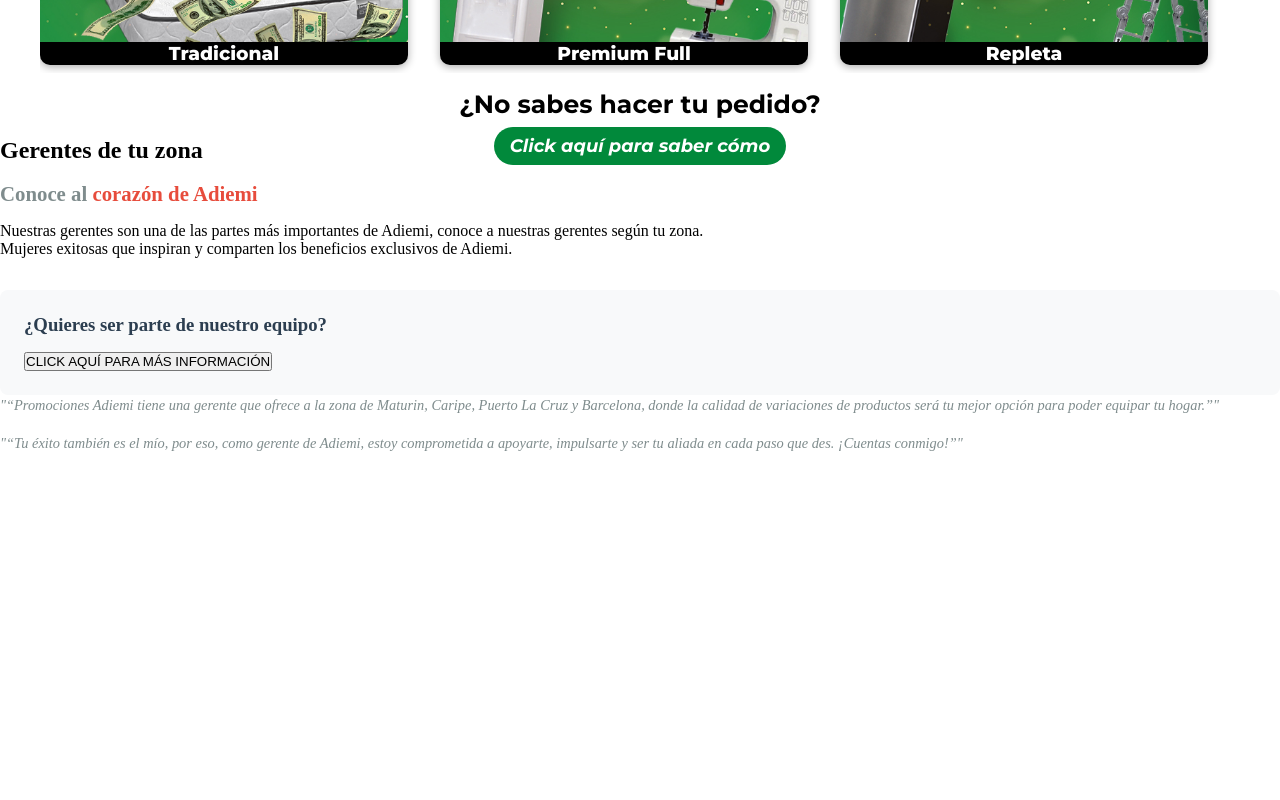
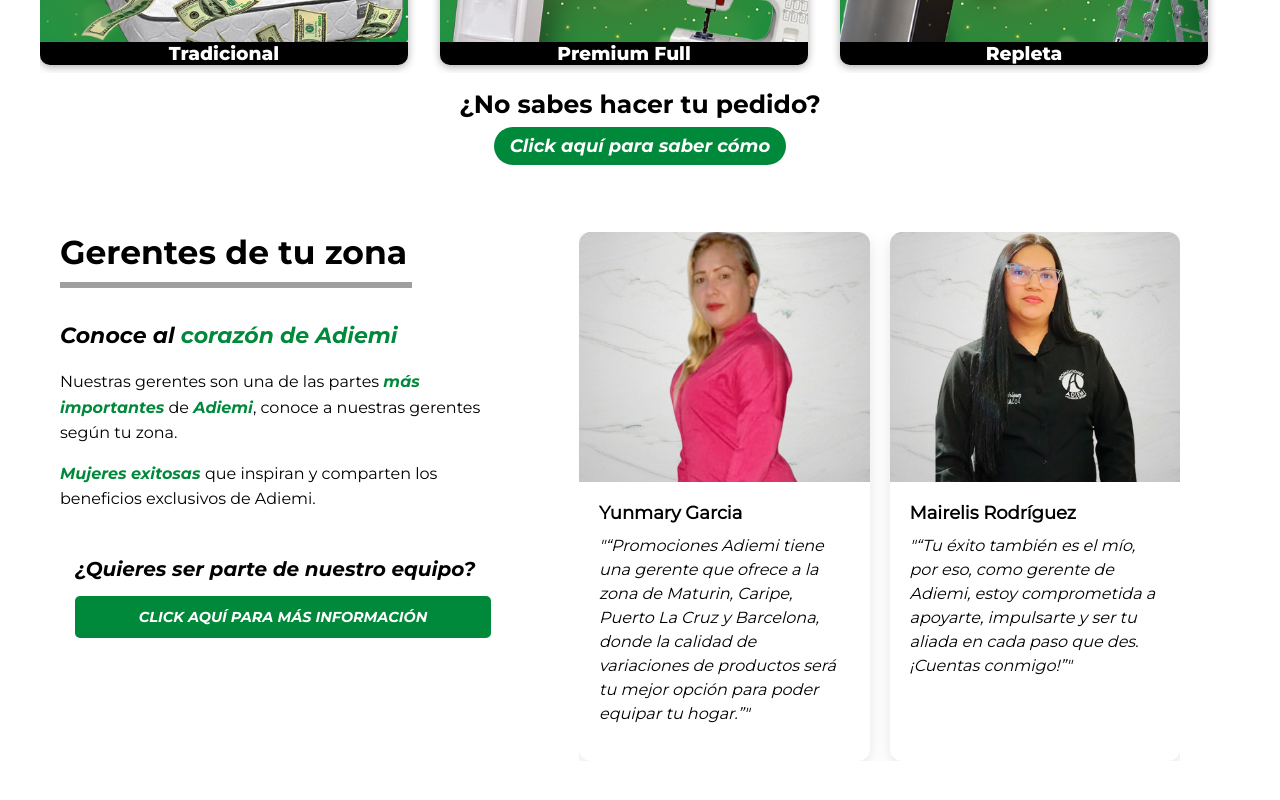
Before and after one commit to GarWox/adiemi, a React (Vite) app in the folder frontend/: page / in a window 1280 px wide. Shown: the part 1206-2006 px from the top of the page. Built offline with nearby package versions, Linux system fonts and the light colour scheme.

Commit message:
parte de gerentes

```diff
--- a/frontend/src/assets/styles/advisorHome.css
+++ b/frontend/src/assets/styles/advisorHome.css
@@ -1,10 +1,10 @@
 @font-face {
-  font-family: "bold";
-  src: url("../../assets/fonts/Montserrat-Bold.ttf");
+  font-family: "extraBoldItalic";
+  src: url("../../assets/fonts/Montserrat-ExtraBoldItalic.ttf");
 }
 @font-face {
-  font-family: "mediumItalic";
-  src: url("../../assets/fonts/Montserrat-MediumItalic.ttf");
+  font-family: "semiBoldItalic";
+  src: url("../../assets/fonts/Montserrat-SemiBoldItalic.ttf");
 }
 @font-face {
   font-family: "boldItalic";
@@ -22,230 +22,241 @@
 }
 
 @font-face {
-  font-family: "semiBoldItalic";
-  src: url("../../assets/fonts/Montserrat-SemiBoldItalic.ttf");
+  font-family: "Bold";
+  src: url("../../assets/fonts/Montserrat-Bold.ttf");
 }
-
-@font-face {
-  font-family: "italic";
-  src: url("../../assets/fonts/Montserrat-Italic.ttf");
-}
-
 :root {
   --black: #000;
   --white: #fff;
-  --gray: #9f9f9f;
+  --gray: #b6afaf;
   --lightGray: #f7f7f7;
   --green: #01893b;
+  --red: #b11b0a;
+  --lightRed: #e74c3c;
+}
+/* Estilos generales para la sección de gerentes */
+.managerSection {
+  max-width: 1200px;
+  margin: 40px auto;
+  padding: 55px 20px 0px 20px;
+  font-family: 'montserrat';
 }
 
-/* Estructura principal */
-.advisor-section {
-  max-width: 1200px;
-  margin: 3rem auto;
-  padding: 0 1rem;
+.managerContainer {
+  display: flex;
+  flex-wrap: wrap;
+  gap: 30px;
+  justify-content: space-between;
+  margin-bottom: 20px;
 }
 
-/* MANAGER INFO */
-
-.advisor-container {
-  display: flex;
-  gap: 2rem;
+/* Sección informativa (40% ancho) */
+.managerInfo {
+  flex: 0 0 calc(40% - 15px);
+  min-width: 300px;
 }
 
-.advisor-info {
-  flex: 0 0 40%;
-  padding: 1rem;
-}
-
-.advisor-carousel-wrapper {
-  flex: 0 0 60%;
+.managerInfo h2 {
+  color: var(--black);
+  font-family: bold;
+  font-size: 33px;
+  margin-bottom: 10px;
   position: relative;
 }
 
-/* Estilos de la información */
-.advisor-info h2 {
-  font-size: 2rem;
-  color: #2c3e50;
-  margin-bottom: 1.5rem;
+.title-bar {
+  width: 22rem;
+  height: 6px;
+  background-color: var(--gray);
+  margin-bottom: 15px;
 }
 
 .title-secondary {
-  font-size: 1.3rem;
-  color: #7f8c8d;
-  margin-bottom: 1rem;
+  color: var(--black);
+  font-size: 22px;
+  margin-bottom: 20px;
+  font-family: 'boldItalic';
 }
 
-.title-secondary span {
-  color: #e74c3c;
-  font-weight: bold;
+.managerInfo span {
+  color: var(--green);
+  font-family: 'boldItalic';
 }
 
-.advisor-info p {
-  color: #555;
+.manager-description p {
+  margin-bottom: 15px;
   line-height: 1.6;
-  margin-bottom: 1rem;
+  color: var(--black);
 }
 
+/* Caja destacada */
 .highlight-box {
-  background: #f8f9fa;
-  padding: 1.5rem;
-  border-radius: 8px;
-  margin-top: 2rem;
+  padding: 15px 18px 15px 15px;
+  margin-top: 30px;
 }
 
 .highlight-box h3 {
-  color: #2c3e50;
-  margin-bottom: 1rem;
+  color: var(--black);
+  margin-bottom: 15px;
+  font-size: 20px;
+  font-family: 'boldItalic';
 }
 
-.cta-button {
-  background: #e74c3c;
-  color: white;
+.btn-more {
+  background-color: var(--green);
+  color: var(--white);
   border: none;
-  padding: 0.8rem 1.5rem;
+  padding: 12px 20px;
   border-radius: 5px;
-  font-weight: bold;
   cursor: pointer;
-  background: var(--green);
-  transition: all 0.3s;
+  transition: background-color 0.3s;
+  width: 100%;
+  font-family: 'boldItalic';
+  font-size: .9rem;
 }
 
-.cta-button:hover {
-  background: #c0392b;
+.btn-more:hover {
+  background-color: var(--black);
 }
 
-/* Estilos del carrusel */
-.advisor-cards-container {
-  display: flex;
-  gap: 1.5rem;
-  padding: 1rem 0;
+/* Carrusel de gerentes (60% ancho) */
+.managerCarrusel {
+  flex: 0 0 calc(60% - 15px);
+  min-width: 300px;
+  position: relative;
+  padding: 0 40px;
 }
 
-.advisor-card {
-  flex: 0 0 calc(50% - 0.75rem);
+.managerCardsContainer {
+  display: flex;
+  gap: 20px;
+  overflow: hidden;
+}
+
+/* Tarjetas de gerentes */
+.managerCard {
+  flex: 0 0 calc(50% - 10px);
   background: white;
-  border-radius: 8px;
+  border-radius: 12px;
   overflow: hidden;
-  box-shadow: 0 3px 10px rgba(0,0,0,0.1);
+  box-shadow: 0 5px 15px rgba(0, 0, 0, 0.1);
   transition: transform 0.3s;
 }
 
-.advisor-card:hover {
-  transform: translateY(-5px);
+.managerCard:hover {
+  transform: translateY(5px);
 }
 
-.advisor-image {
-  height: 350px;
-  background-size:contain;
-  background-repeat: no-repeat;
+.managerImage {
+  height: 250px;
+  background-size: cover;
   background-position: center;
+  position: relative;
 }
 
-.advisor-details {
-  padding: 1.5rem;
+.managerDetails {
+  padding: 20px;
 }
 
-.advisor-details h4 {
-  color: #2c3e50;
-  margin-bottom: 0.8rem;
-  font-size: 1.1rem;
+.managerDetails h4 {
+  color: var(--black);
+  margin-bottom: 10px;
+  font-size: 18px;
 }
 
 .testimonial {
-  color: #7f8c8d;
   font-style: italic;
+  color: var(--black);
   line-height: 1.5;
-  margin-bottom: 1rem;
-  font-size: 0.9rem;
+  margin-bottom: 15px;
 }
 
-.promoter {
-  color: #e74c3c;
-  font-weight: bold;
-  font-size: 0.9rem;
-}
 
 /* Flechas del carrusel */
 .carousel-arrow {
   position: absolute;
   top: 50%;
   transform: translateY(-50%);
-  background: rgba(255,255,255,0.9);
+  background: var(--green);
+  color: var(--lightGray);
   border: none;
   width: 40px;
   height: 40px;
   border-radius: 50%;
-  font-size: 1.2rem;
-  color: #e74c3c;
   cursor: pointer;
-  z-index: 10;
-  box-shadow: 0 2px 5px rgba(0,0,0,0.2);
-  transition: all 0.3s;
   display: flex;
   align-items: center;
   justify-content: center;
+  font-size: 18px;
+  font-weight: bold;
+  transition: background 0.3s;
+  z-index: 10;
 }
 
 .carousel-arrow:hover {
-  background: #e74c3c;
-  color: white;
+  background: var(--green);
 }
 
 .carousel-arrow.prev {
-  left: -20px;
+  left: 0;
 }
 
 .carousel-arrow.next {
-  right: -20px;
+  right: 0;
 }
 
-/* Indicadores */
-.carousel-indicators {
-  display: flex;
-  justify-content: center;
-  gap: 0.8rem;
-  margin-top: 2rem;
-}
-
-.indicator {
-  width: 10px;
-  height: 10px;
-  border-radius: 50%;
-  background: #ddd;
-  cursor: pointer;
-  transition: background 0.3s;
-}
-
-.indicator.active {
-  background: #e74c3c;
-}
-
-/* Responsive */
-@media (max-width: 768px) {
-  .advisor-container {
-    flex-direction: column;
-  }
-
-  .advisor-info,
-  .advisor-carousel-wrapper {
+/* Estilos responsive */
+@media (max-width: 992px) {
+  .managerInfo,
+  .managerCarrusel {
     flex: 0 0 100%;
   }
 
-  .advisor-cards-container {
-    flex-direction: column;
+  .managerCarrusel {
+    padding: 0 20px;
+  }
+}
+
+@media (max-width: 768px) {
+  .managerSection {
+    padding: 15px;
   }
 
-  .advisor-card {
+  .managerCard {
     flex: 0 0 100%;
-    margin-bottom: 1rem;
   }
 
-  .carousel-arrow.prev {
-    left: 10px;
+  .carousel-arrow {
+    width: 35px;
+    height: 35px;
+  }
+}
+
+@media (max-width: 576px) {
+  .managerInfo h2 {
+    font-size: 24px;
   }
 
-  .carousel-arrow.next {
-    right: 10px;
+  .title-secondary {
+    font-size: 19px;
+  }
+
+  .highlight-box {
+    padding: 15px;
+  }
+
+  .btn-more {
+    padding: 10px 15px;
+    font-size: 14px;
+  }
+
+  .managerImage {
+    height: 310px;
+  }
+
+  .carousel-arrow {
+    width: 30px;
+    height: 30px;
+    font-size: 16px;
   }
 }
--- /dev/null
+++ b/frontend/src/assets/styles/testsProduct.css
@@ -0,0 +1,197 @@
+@font-face {
+  font-family: "extraBoldItalic";
+  src: url("../../assets/fonts/Montserrat-ExtraBoldItalic.ttf");
+}
+@font-face {
+  font-family: "semiBoldItalic";
+  src: url("../../assets/fonts/Montserrat-SemiBoldItalic.ttf");
+}
+@font-face {
+  font-family: "boldItalic";
+  src: url("../../assets/fonts/Montserrat-BoldItalic.ttf");
+}
+
+@font-face {
+  font-family: "montserrat";
+  src: url("../../assets/fonts/Montserrat-Regular.ttf");
+}
+
+@font-face {
+  font-family: "ExtraBold";
+  src: url("../../assets/fonts/Montserrat-ExtraBold.ttf");
+}
+
+@font-face {
+  font-family: "Bold";
+  src: url("../../assets/fonts/Montserrat-Bold.ttf");
+}
+:root {
+  --black: #000;
+  --white: #fff;
+  --gray: #b6afaf;
+  --lightGray: #f7f7f7;
+  --green: #01893b;
+  --red: #b11b0a;
+  --lightRed: #e74c3c;
+}
+
+/* Contenedor principal */
+.full-container {
+  display: flex;
+  flex-direction: column;
+  max-width: 1200px;
+  margin: 60px auto 0 auto;
+  padding: 20px;
+}
+
+/* Para pantallas grandes: disposición lado a lado */
+@media (min-width: 768px) {
+  .full-container {
+    flex-direction: row;
+    gap: 40px;
+    align-items: flex-start;
+  }
+}
+
+/* Caja de imagen */
+.Box-imagenes {
+  width: 100%;
+  width: 450px;
+  margin: 0 auto;
+  overflow: hidden;
+  border-radius: 10px;
+}
+
+.Box-imagenes img {
+  width: 100%;
+  height: auto;
+  display: block;
+  transition: transform 0.3s ease;
+}
+
+.Box-imagenes img:hover {
+  transform: scale(1.02);
+}
+
+/* Caja de información */
+.info-box {
+  flex: 1;
+  padding: 20px 0;
+}
+
+.info-box h1 {
+  font-size: 3rem;
+  margin-bottom: 15px;
+  color: var(--black);
+  font-family: 'extrabold';
+}
+
+.info-box p {
+  font-size: 1.2rem;
+  line-height: 1.6;
+  margin-bottom: 15px;
+  color: var(--black);
+  font-family: 'montserrat';
+}
+
+.info-box span {
+  display: block;
+  margin-bottom: 20px;
+  color: var(--black);
+  font-family: "bold";
+
+}
+
+.info-box button {
+  background-color: var(--green);
+  color: var(--white);
+  border: none;
+  padding: 12px 30px;
+  font-size: 1.3rem;
+  border-radius: 25px;
+  cursor: pointer;
+  transition: background-color 0.3s;
+  font-family: "boldItalic";
+}
+
+.info-box button:hover {
+  background-color: var(--black);
+}
+
+/* Sección de productos relacionados */
+.container-relation {
+  max-width: 1200px;
+  margin: 40px auto;
+  padding: 0 20px;
+}
+
+.container-relation h2 {
+  text-align: center;
+  font-size: 1.8rem;
+  margin-bottom: 30px;
+  color: var(--black);
+  font-family: ExtraBold;
+}
+
+.relation-products {
+  display: grid;
+  grid-template-columns: 1fr;
+  gap: 25px;
+}
+
+/* Para tablets: 2 columnas */
+@media (min-width: 600px) {
+  .relation-products {
+    grid-template-columns: repeat(2, 1fr);
+  }
+}
+
+/* Para escritorio: 3 columnas */
+@media (min-width: 900px) {
+  .relation-products {
+    grid-template-columns: repeat(3, 1fr);
+  }
+}
+
+/* Tarjetas de productos relacionados */
+.relation-products a {
+  text-decoration: none;
+  color: inherit;
+  display: block;
+  background: white;
+  border-radius: 8px;
+  overflow: hidden;
+  box-shadow: 0 3px 10px rgba(0, 0, 0, 0.1);
+  transition: transform 0.3s, box-shadow 0.3s;
+}
+
+.relation-products a:hover {
+  transform: translateY(-5px);
+  box-shadow: 0 5px 15px rgba(0, 0, 0, 0.15);
+}
+
+.relation-products a img {
+  width: 100%;
+  height: 200px;
+  object-fit:cover;
+}
+
+.relation-products a h3 {
+  padding: 15px;
+  text-align: center;
+  font-size: 1.1rem;
+  margin: 0;
+  color: var(--black);
+  font-family: 'montserrat';
+}
+
+/* Responsive para la información del producto */
+@media (max-width: 767px) {
+  .info-box {
+    text-align: center;
+  }
+
+  .info-box h1 {
+    font-size: 1.7rem;
+  }
+}
--- a/frontend/src/pages/Home/components/advisorInfo/advisorInfo.jsx
+++ b/frontend/src/pages/Home/components/advisorInfo/advisorInfo.jsx
@@ -96,9 +96,8 @@
                   style={{ backgroundImage: `url(${advisor.image})` }}
                 />
                 <div className="managerDetails">
-                  <h4>{advisor.municipio}</h4>
+                  <h4>{advisor.gerente}</h4>
                   <p className="testimonial">"{advisor.testimonio}"</p>
-                  <p className="promoter">{advisor.promotora}</p>
                 </div>
               </div>
             ))}
--- a/frontend/src/pages/Product/TestProduct.jsx
+++ b/frontend/src/pages/Product/TestProduct.jsx
@@ -5,6 +5,7 @@
 import cremaMen from '../../assets/images/crema men.jpg'
 import bolso from '../../assets/images/bolso.jpg';
 import '../../assets/styles/products.css';
+import '../../assets/styles/testsProduct.css'
 import cepilloEdiy from '../../assets/images/Cepillo Ediy.jpg';
 
 const TestProduct = () => {
@@ -31,9 +32,9 @@
 
 				</div>
 			</div>
-			<div>
+			<div className='container-relation'>
 				<h2>Más Productos de Nuestras Promociones</h2>
-				<div>
+				<div className='relation-products'>
 
 					<Link to="/Blog" className="">
 						<img src={sombras} alt="Sombras de ojos faeyli" />
```
Also changed, not shown: frontend/src/assets/styles/products.css (line endings or trailing spaces).
